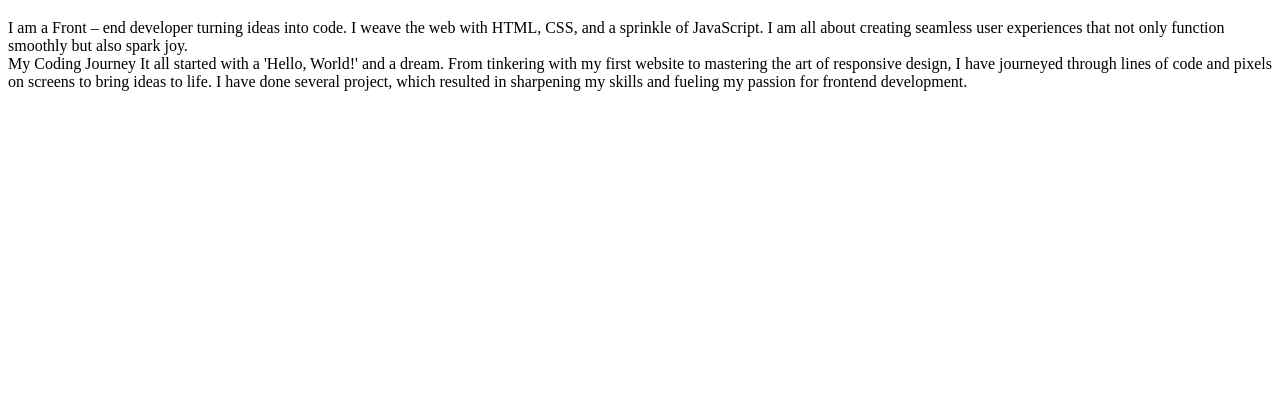
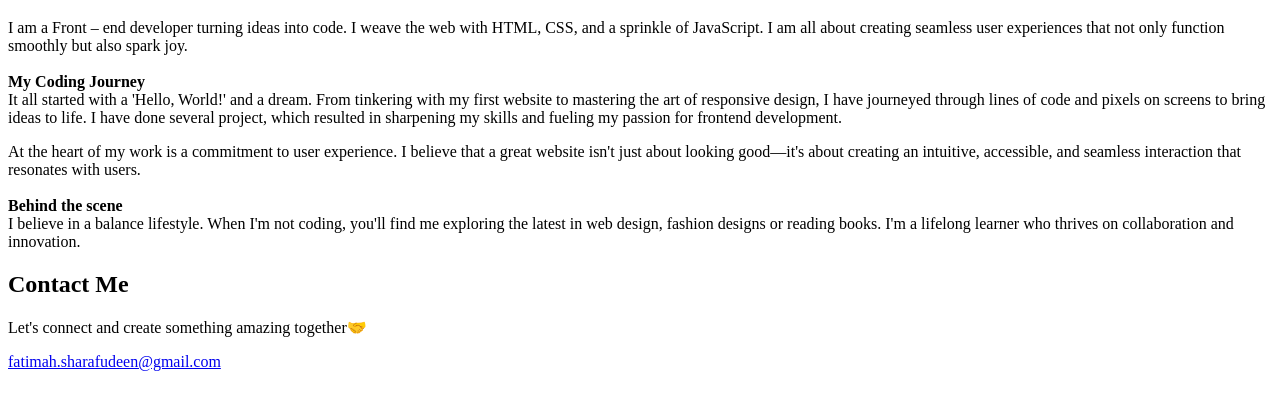
Before and after one commit to bintsharaf/about-me-page, a plain HTML site: page about.html in a window 1280 px wide. Shown: the part 87-496 px from the top of the page. Drawn offline with Linux system fonts and the light colour scheme.

Commit message:
Updated and linked the anchor tag

```diff
--- a/about.html
+++ b/about.html
@@ -15,13 +15,30 @@
             I weave the web with HTML, CSS, and a sprinkle of JavaScript. I am all about creating seamless user experiences that not
             only function smoothly but also spark joy.
             <br>
-            My Coding Journey
-
+            <br>
+            <strong>My Coding Journey</strong>
+            <br>
             It all started with a 'Hello, World!' and a dream. From tinkering with my first website to mastering the art of
             responsive design, I have journeyed through lines of code and pixels on screens to bring ideas to life. I have done
             several project, which resulted in sharpening my skills and fueling my passion for frontend development.
 </p>
         </div>
+        <div>
+            <p>At the heart of my work is a commitment to user experience. I believe that a great website isn't just about looking
+            good—it's about creating an intuitive, accessible, and seamless interaction that resonates with users.
+            <br>
+            <br>
+            <strong>Behind the scene</strong>
+            <br>
+            I believe in a balance lifestyle. When I'm not coding, you'll find me exploring the latest in web design, fashion
+            designs or reading books. I'm a lifelong learner who thrives on collaboration and innovation.
+</p>
+        </div>
     </div>
-</body>
+    <div>
+        <h2 id="#contact-me">Contact Me</h2>
+        <p>Let's connect and create something amazing together🤝</p>
+        <a href="mailto:fatimah.sharafudeen@gmail.com">fatimah.sharafudeen@gmail.com</a>
+    </div>
+    </body>
 </html>
```
Also changed, not shown: index.html (+2 -2 lines).
